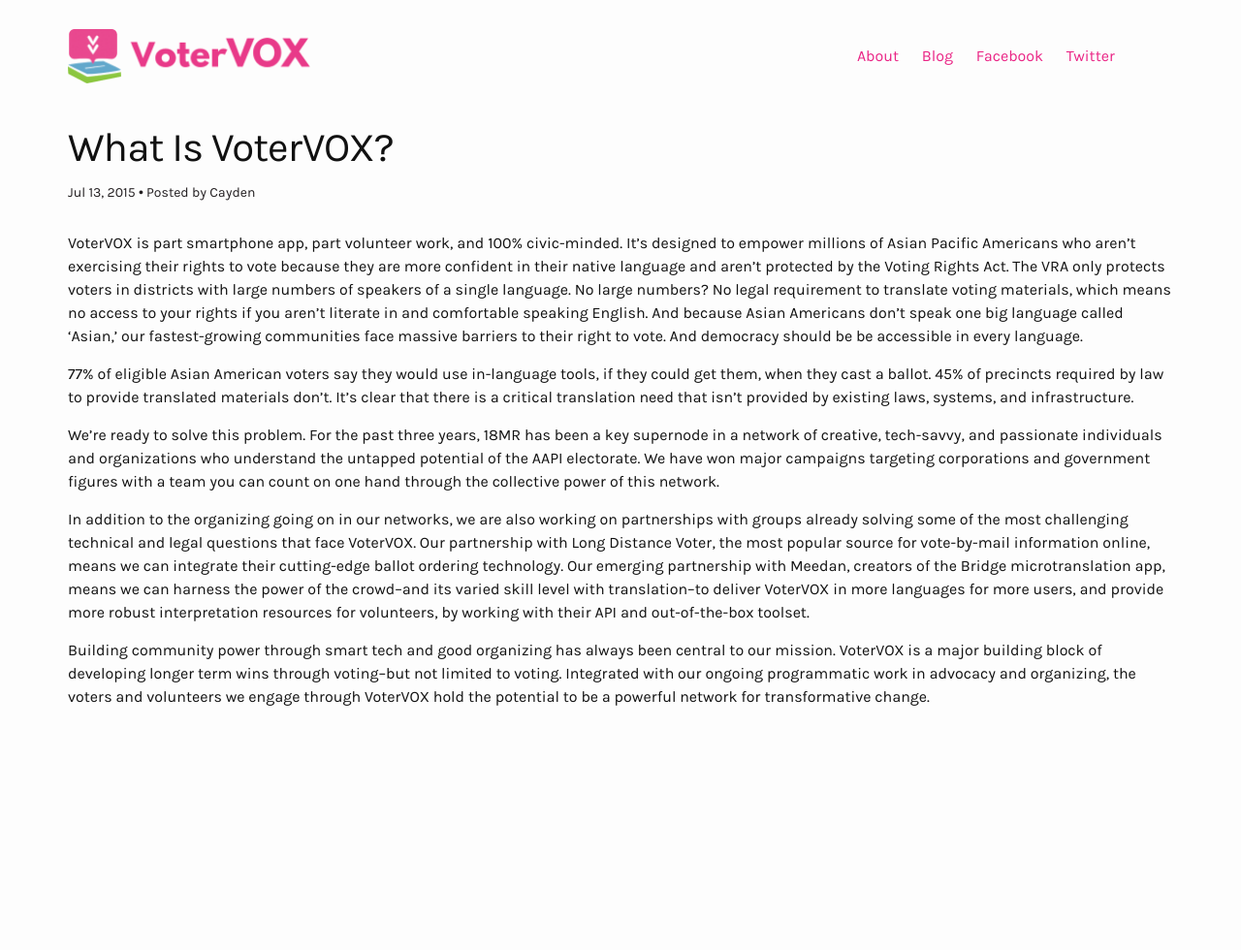
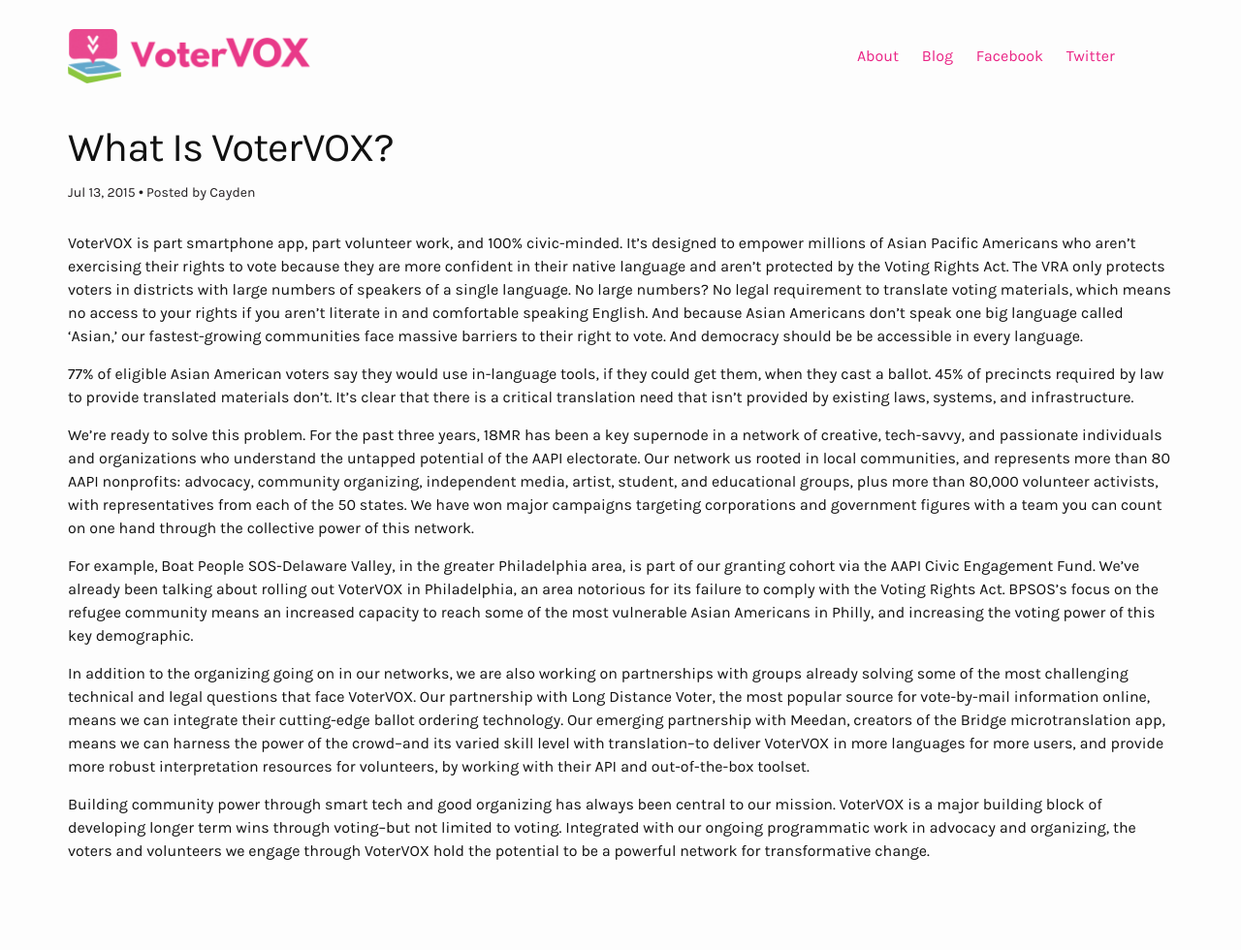
Before and after one commit to 18mr/votervox, a Jekyll site: the page built from _posts/2015-07-13-project-overview.md, in a window 1280 px wide. Shown: the whole page at 97% size. Built offline with Jekyll 4.4.1, drawn with Linux system fonts in a browser that asks for light colours; before the commit the page ends 900 px from its top, so only the background shows below that.

Commit message:
Update 2015-07-13-project-overview.md

```diff
--- a/_posts/2015-07-13-project-overview.md
+++ b/_posts/2015-07-13-project-overview.md
@@ -11,7 +11,9 @@ VoterVOX is part smartphone app, part volunteer work, and 100% civic-minded. It
 
 77% of eligible Asian American voters say they would use in-language tools, if they could get them, when they cast a ballot. 45% of precincts required by law to provide translated materials don’t. It’s clear that there is a critical translation need that isn’t provided by existing laws, systems, and infrastructure.
 
-We're ready to solve this problem. For the past three years, 18MR has been a key supernode in a network of creative, tech-savvy, and passionate individuals and organizations who understand the untapped potential of the AAPI electorate. We have won major campaigns targeting corporations and government figures with a team you can count on one hand through the collective power of this network.
+We're ready to solve this problem. For the past three years, 18MR has been a key supernode in a network of creative, tech-savvy, and passionate individuals and organizations who understand the untapped potential of the AAPI electorate.  Our network us rooted in local communities, and represents more than 80 AAPI nonprofits: advocacy, community organizing, independent media, artist, student, and educational groups, plus more than 80,000 volunteer activists, with representatives from each of the 50 states. We have won major campaigns targeting corporations and government figures with a team you can count on one hand through the collective power of this network.
+
+For example, Boat People SOS-Delaware Valley, in the greater Philadelphia area, is part of our granting cohort via the AAPI Civic Engagement Fund. We've already been talking about rolling out VoterVOX in Philadelphia, an area notorious for its failure to comply with the Voting Rights Act. BPSOS's focus on the refugee community means an increased capacity to reach some of the most vulnerable Asian Americans in Philly, and increasing the voting power of this key demographic.
 
 In addition to the organizing going on in our networks, we are also working on partnerships with groups already solving some of the most challenging technical and legal questions that face VoterVOX. Our partnership with Long Distance Voter, the most popular source for vote-by-mail information online, means we can integrate their cutting-edge ballot ordering technology. Our emerging partnership with Meedan, creators of the Bridge microtranslation app, means we can harness the power of the crowd--and its varied skill level with translation--to deliver VoterVOX in more languages for more users, and provide more robust interpretation resources for volunteers, by working with their API and out-of-the-box toolset.
 
```
